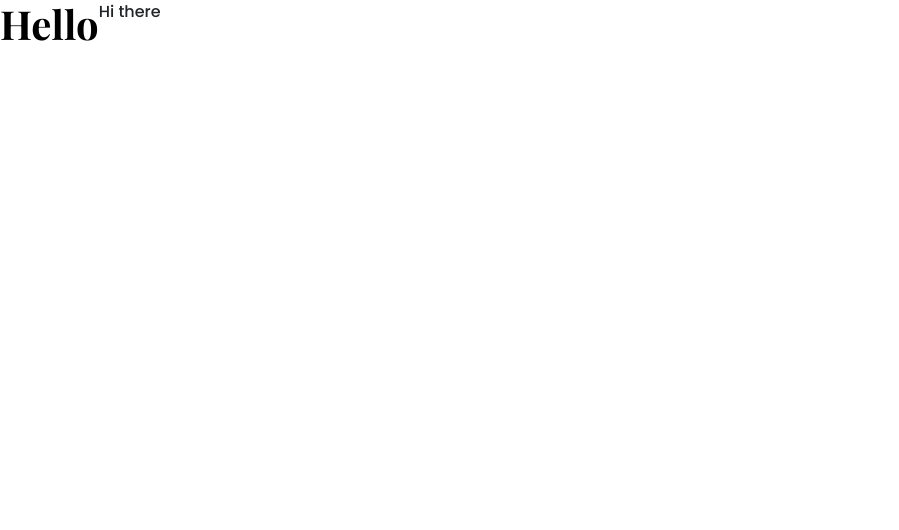
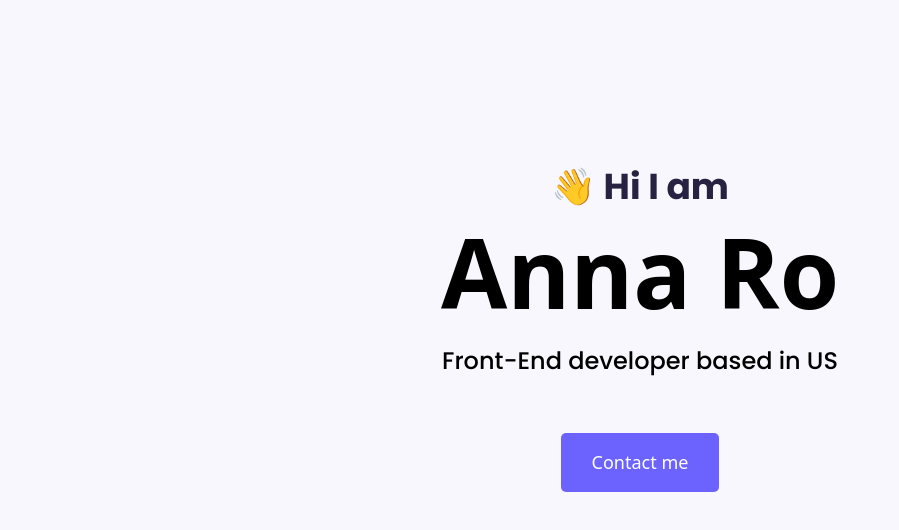
Before and after one commit to Anna-R0/Portfolio-project, a plain HTML site: page index.html in a window 1280 px wide. Shown: the whole page, without its empty margins (0-899 px from the left). Drawn offline with nearby package versions, Linux system fonts and the light colour scheme.

Commit message:
Added and styled Hero

```diff
--- a/index.html
+++ b/index.html
@@ -12,6 +12,12 @@
       crossorigin="anonymous"
     />
     <link rel="stylesheet" href="styles/portfolio.css" />
+    <link rel="preconnect" href="https://fonts.googleapis.com" />
+    <link rel="preconnect" href="https://fonts.gstatic.com" crossorigin />
+    <link
+      href="https://fonts.googleapis.com/css2?family=Playfair+Display:wght@700&family=Poppins:wght@500;700&display=swap"
+      rel="stylesheet"
+    />
     <script
       src="https://cdn.jsdelivr.net/npm/bootstrap@5.1.3/dist/js/bootstrap.bundle.min.js"
       integrity="sha384-ka7Sk0Gln4gmtz2MlQnikT1wXgYsOg+OMhuP+IlRH9sENBO0LRn5q+8nbTov4+1p"
@@ -21,17 +27,15 @@
       src="https://kit.fontawesome.com/f5b20ec7e7.js"
       crossorigin="anonymous"
     ></script>
-    <link rel="preconnect" href="https://fonts.googleapis.com" />
-    <link rel="preconnect" href="https://fonts.gstatic.com" crossorigin />
-    <link
-      href="https://fonts.googleapis.com/css2?family=Playfair+Display:wght@700&family=Poppins:wght@500;700&display=swap"
-      rel="stylesheet"
-    />
   </head>
   <body>
-    <div class="d-flex">
-      <h1>Hello</h1>
-      <p>Hi there</p>
+    <div class="hero">
+      <p>👋 Hi I am</p>
+      <h1>Anna Ro</h1>
+      <h2 class="mb-5">Front-End developer based in US</h2>
+      <div>
+        <a href="#" class="btn btn-branding">Contact me</a>
+      </div>
     </div>
   </body>
 </html>
--- a/styles/portfolio.css
+++ b/styles/portfolio.css
@@ -1,11 +1,49 @@
-/*font-family: 'Playfair Display', serif;
-font-family: 'Poppins', sans-serif;*/
-h1 {
+:root {
+  --branding-color: #6c63ff;
+  --heading-font-family: "Playfair Display", serif;
+  --default-font-family: "Poppins", sans-serif;
+  --secondary-color: #f9f7fe;
+}
+h1,
+h2,
+h3,
+h4,
+h5,
+h6 {
   color: black;
-  font-family: "Playfair Display", serif;
+  font-family: var(-heading-font-family);
   font-weight: bold;
 }
+h1 {
+  font-size: 96px;
+}
 p {
-  font-family: "Poppins", sans-serif;
+  font-family: var(--default-font-family);
   font-weight: normal;
 }
+.hero {
+  background: var(--secondary-color);
+  text-align: center;
+  padding: 160px 20px;
+}
+.hero p {
+  font-size: 36px;
+  font-weight: bold;
+  margin: 0;
+  color: #272142;
+}
+.hero h2 {
+  font-family: var(--default-font-family);
+  font-weight: normal;
+  font-size: 24px;
+  line-height: 2;
+}
+.btn-branding {
+  background: var(--branding-color);
+  border-radius: 5px;
+  color: white;
+  font-size: 18px;
+  line-height: 27px;
+
+  padding: 15px 30px;
+}
```
